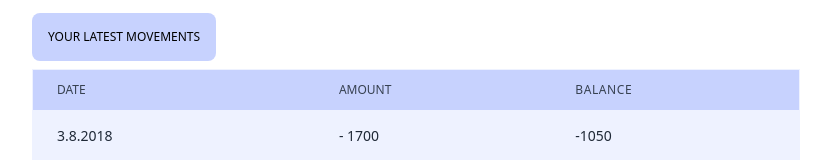
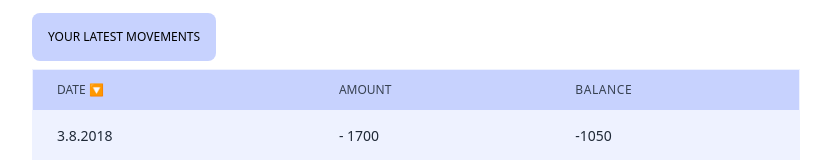
Before and after one commit to vivitt/bank-account-kata, a Next.js app: page / in a window 1280 px wide. Shown: the part 267-427 px from the top of the page, without its empty margins (224-1055 px from the left). Built offline with nearby package versions, Linux system fonts and the light colour scheme.

Commit message:
add sort by date functionality

```diff
--- a/app/ui/MovementsGrid.tsx
+++ b/app/ui/MovementsGrid.tsx
@@ -1,11 +1,29 @@
 import { Movement } from "../lib/definitions";
 import { formatDate } from "../lib/formatDate";
+import SortButton from "./SortButton";
+import { useState } from "react";
 
 export default function MovementsGrid({
   movements,
 }: {
   movements: Movement[];
 }) {
+  const [sortDirectionDescending, setSortDirectionDescending] = useState(true);
+
+  const [sortedMovements, setSortedMovements] = useState(
+    sortDirectionDescending
+      ? movements.sort((a, b) => {
+          return new Date(b.date) - new Date(a.date);
+        })
+      : movements.sort((a, b) => {
+          return new Date(a.date) - new Date(b.date);
+        })
+  );
+
+  const onClickSortButton = () => {
+    setSortDirectionDescending(!sortDirectionDescending);
+  };
+
   return (
     <table className="table-fixed min-w-full border border-indigo-50 ">
       <thead className="bg-indigo-200">
@@ -14,7 +32,11 @@ export default function MovementsGrid({
             scope="col"
             className="px-6 py-3 text-left text-xs font-medium text-gray-700 uppercase "
           >
-            Date
+            Date{" "}
+            <SortButton
+              sortDirection={sortDirectionDescending ? "des" : "asc"}
+              onClick={onClickSortButton}
+            ></SortButton>
           </th>
           <th
             scope="col"
@@ -31,11 +53,7 @@ export default function MovementsGrid({
         </tr>
       </thead>
       <tbody>
-        {movements
-          .sort((a, b) => {
-            return new Date(b.date) - new Date(a.date);
-          })
-          .map((movement) => {
+        {sortedMovements.map((movement) => {
           return (
             <tr
               key={new Date(movement.date).getTime()}
--- /dev/null
+++ b/app/ui/SortButton.tsx
@@ -0,0 +1,13 @@
+export default function SortButton({
+  sortDirection,
+  onClick,
+}: {
+  sortDirection: "des" | "asc";
+  onClick: (event: React.MouseEvent<HTMLButtonElement>) => void;
+}) {
+  return (
+    <button onClick={onClick}>
+      {sortDirection === "des" ? "🔽" : "🔼"}
+    </button>
+  );
+}
```
Also changed, not shown: app/lib/getNewAccountBalance.ts (deleted). Lines whose indentation alone changed are shown as unchanged.
